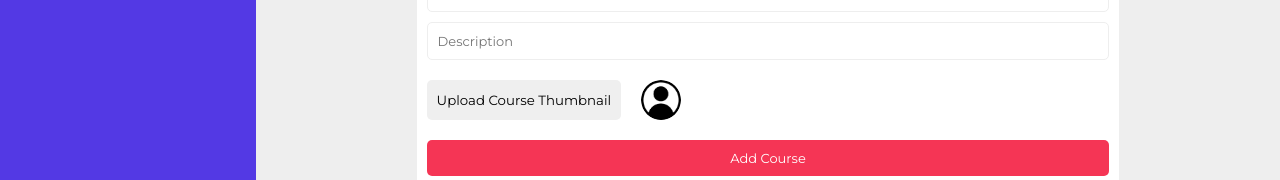
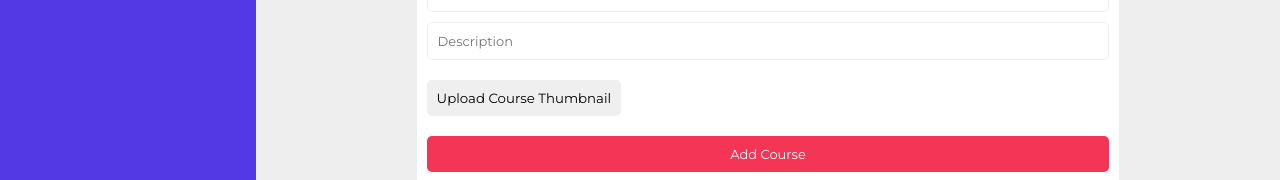
Before and after one commit to irakeshbind/lms, a React (Create React App) app: page /dashboard/add-course in a window 1280 px wide. Shown: the part 352-532 px from the top of the page. Built offline with nearby package versions, Linux system fonts and the light colour scheme.

Commit message:
add the react quill editors

```diff
--- a/src/components/AddCourse.js
+++ b/src/components/AddCourse.js
@@ -3,33 +3,39 @@ import React, { useState } from 'react';
 // import 'react-quill/dist/quill.snow.css';
 
 const AddCourse = () => {
-    // const [value, setValue] = useState('');
-    const [profilepic, setProfilePic] = useState(null);
+    const [description, setDescription] = useState('');
+    const [courseName, setCourseName] = useState('');
+    const [price, setPrice] = useState(null);
+    const [discount, setDiscount] = useState(null);
+    const [thumbnail, setThumbnail] = useState(null);
     const [imageUrl, setImageURl] = useState(null);
 
 
 
     const fileHandler = (e) => {
         // console.log(e.target.files[0])
-        setProfilePic(e.target.files[0])
+        setThumbnail(e.target.files[0])
         setImageURl(URL.createObjectURL(e.target.files[0]))
+    }
+    const submitHandler = (e) => {
+        e.preventDefault();
+        console.log(courseName, description, price, discount, thumbnail)
     }
 
     return (
         <div className="add-course-wrapper">
-            {/* <h2>Add New Course</h2> */}
-            <form className="add-course-form">
-                <input placeholder="Course Name" />
-                <input placeholder="Price" />
-                <input placeholder="Discount %" />
-                <input placeholder="Description" />
-                {/* <ReactQuill theme="snow" value={value} onChange={setValue} /> */}
+            {/* <h2>Add New Course                         </h2> */}
+            <form onSubmit={submitHandler} className="add-course-form">
+                <input onChange={(e)=>{setCourseName(e.target.value)}} placeholder="Course Name" />
+                <input onChange={(e)=>{setPrice(e.target.value)}} placeholder="Price" />
+                <input onChange={(e)=>{setDiscount(e.target.value)}} placeholder="Discount %" />
+                <input onChange={(e)=>{setDescription(e.target.value)}} placeholder="Description" />
+                {/* <ReactQuill theme="snow" value={description} onChange={setDescription} /> */}
                 {/* <br/> */}
                 <input id='input-thumb' onChange={fileHandler} type='file' />
-                <div className='upload-profile'>
+                <div className='upload-thumb'>
                     <button onClick={() => { document.getElementById("input-thumb").click() }} className='upload-profile-btn'>Upload Course Thumbnail</button>
-                    {imageUrl == null ? <img alt='logo' src={require('../assets/img3.png')} />
-                        : <img alt='logo' src={imageUrl} />}
+                    {imageUrl && <img alt='logo' src={imageUrl} />}
                 </div>
 
                 <button className='add-course-button' type="submit">Add Course</button>
--- a/src/style.css
+++ b/src/style.css
@@ -239,3 +239,15 @@
 #input-thumb{
     display: none;
 }
+
+.upload-thumb{
+    display: flex;
+    gap: 20px;
+    padding-top: 10px;
+    padding-bottom: 10px;
+}
+.upload-thumb img{
+    height: 100px;
+    border-radius: 5px;
+    box-shadow: 2px 2px 5px #eee;
+}
```
